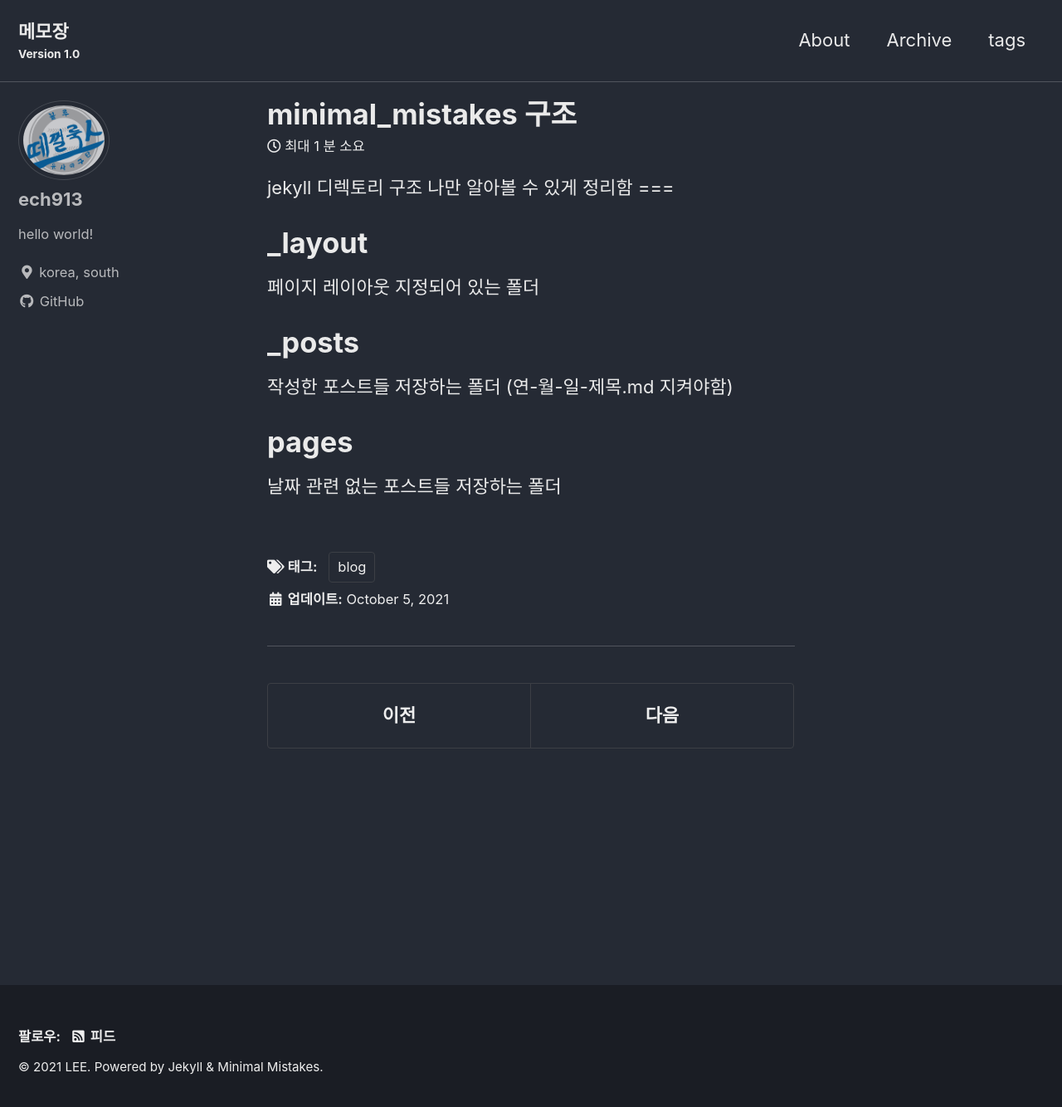
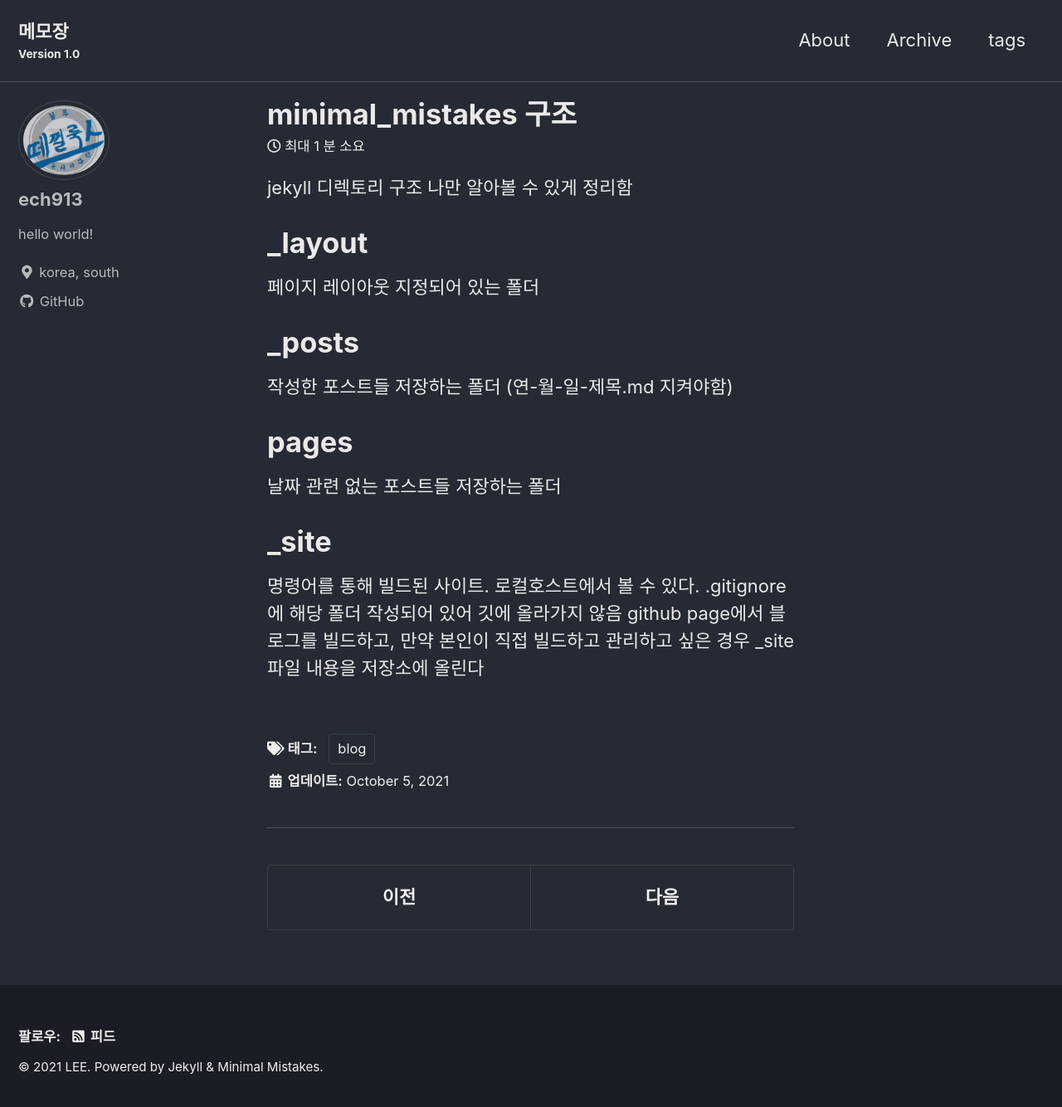
Before and after one commit to chanheelee913/chanheelee913.github.io, a Jekyll site: the page built from _posts/2021-10-05-minimal_mistakes.md, in a window 1280 px wide and 1342 px high. Shown: the top 1334 px of the window at 83% size. Built offline with Jekyll 4.4.1, drawn with Linux system fonts in a browser that asks for light colours; cached includes are drawn as plain includes.

Commit message:
edit config.yml

```diff
--- a/_config.yml
+++ b/_config.yml
@@ -4,6 +4,9 @@
 # which you are expected to set up once and rarely need to edit after that.
 # For technical reasons, this file is *NOT* reloaded automatically when you use
 # `jekyll serve`. If you change this file, please restart the server process.
+
+#해당 파일은 변경사항이 발생하면 다시 빌드를 해야함
+
 
 # Theme Settings
 #
@@ -14,7 +17,7 @@
 # remote_theme           : "mmistakes/minimal-mistakes"
 minimal_mistakes_skin    : "dark" # "air", "aqua", "contrast", "dark", "dirt", "neon", "mint", "plum", "sunrise"
 
-# Site Settings
+# Site Settings 사이트 설정
 locale                   : "ko-KR"
 title                    : "메모장"
 title_separator          : "-"
@@ -99,10 +102,10 @@ analytics:
     anonymize_ip         : # true, false (default)
 
 
-# Site Author
+# Site Author 사이트 저자 소개 관련
 author:
   name             : "ech913"
-  avatar           : /assets/images/lions.png # path of avatar image, e.g. "/assets/images/bio-photo.jpg"
+  avatar           : "/assets/images/lions.png" # path of avatar image, e.g. "/assets/images/bio-photo.jpg"
   bio              : "hello world!"
   location         : korea, south
   email            :
@@ -126,7 +129,7 @@ author:
       icon: "fab fa-fw fa-instagram"
       # url: "https://instagram.com/"
 
-# Site Footer
+# Site Footer html footer에 들어가는 내용 정보들
 footer:
   links:
     - label: "Twitter"
@@ -213,7 +216,7 @@ sass:
   style: compressed # https://sass-lang.com/documentation/file.SASS_REFERENCE.html#output_style
 
 
-# Outputting
+# Outputting 블로그 표시 방법
 permalink: /:categories/:title/
 paginate: 5 # amount of posts to show
 paginate_path: /page:num/
@@ -286,3 +289,6 @@ defaults:
       comments: # true
       share: false
       related: false
+
+
+future: true
--- a/_posts/2021-10-05-minimal_mistakes.md
+++ b/_posts/2021-10-05-minimal_mistakes.md
@@ -6,7 +6,7 @@ tag: [blog]
 
 jekyll 디렉토리 구조
 나만 알아볼 수 있게 정리함
-===
+
 
 # _layout
 페이지 레이아웃 지정되어 있는 폴더
@@ -18,3 +18,7 @@ jekyll 디렉토리 구조
 
 # pages
 날짜 관련 없는 포스트들 저장하는 폴더
+
+# _site
+명령어를 통해 빌드된 사이트. 로컬호스트에서 볼 수 있다. .gitignore에 해당 폴더 작성되어 있어 깃에 올라가지 않음
+github page에서 블로그를 빌드하고, 만약 본인이 직접 빌드하고 관리하고 싶은 경우 _site 파일 내용을 저장소에 올린다
```
Also changed, not shown: _posts/2021-10-06-mdSyntax.md (+1 -1 lines).
